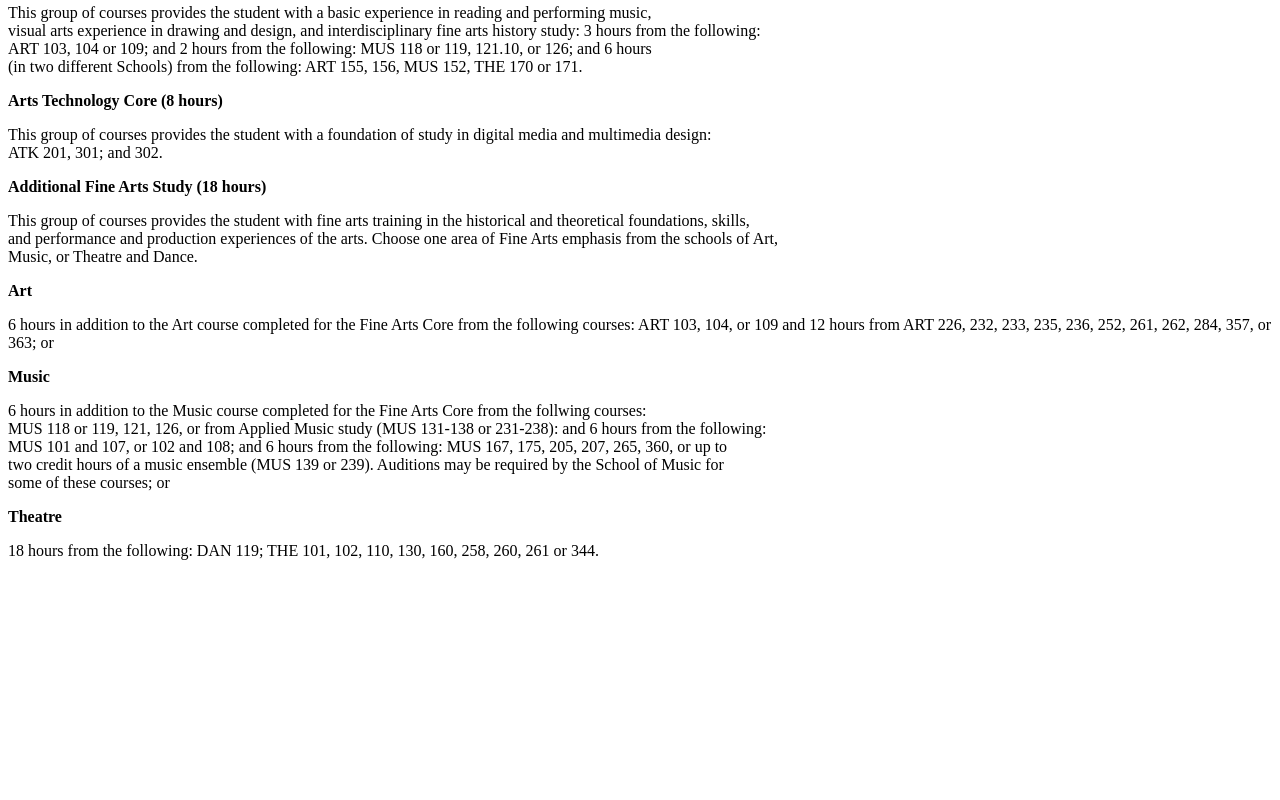
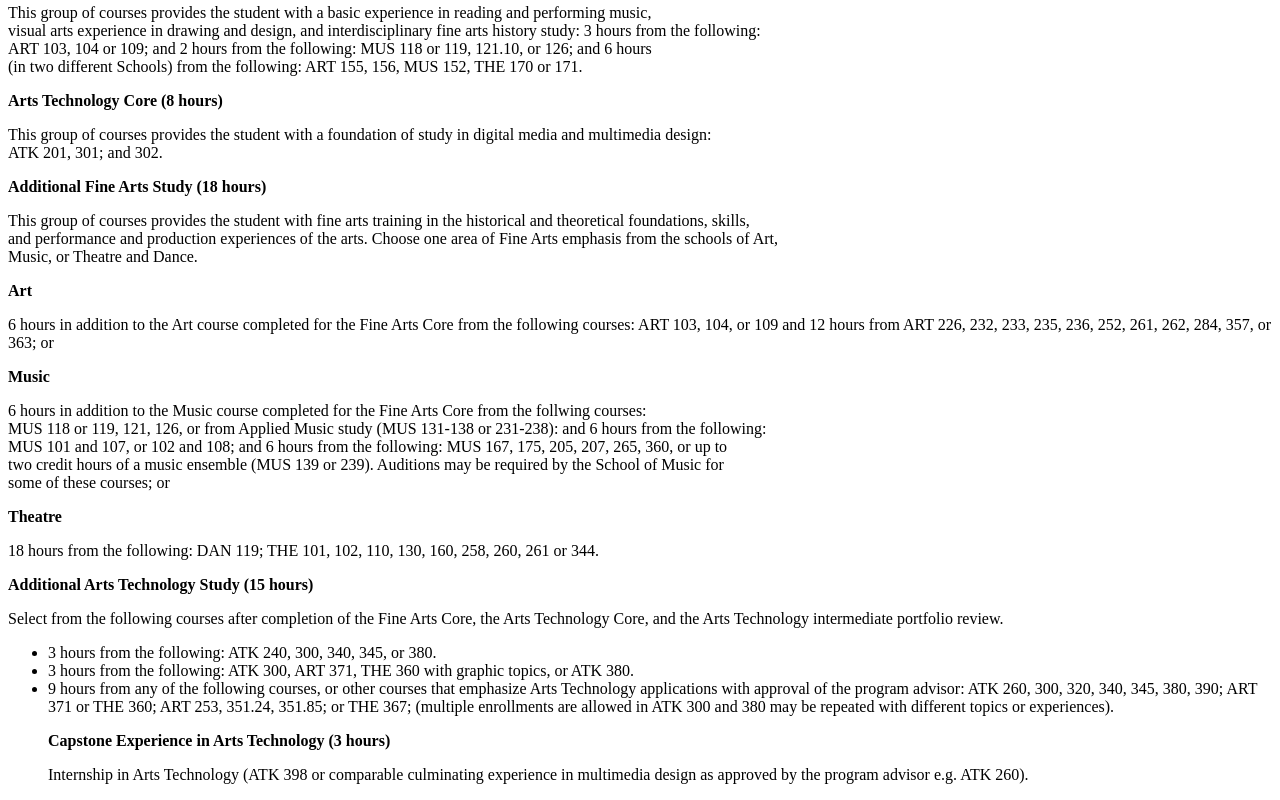
Before and after one commit to kmyarrow/ATK301, a plain HTML site: page assignment3.html in a window 1280 px wide. Shown: the part 617-1417 px from the top of the page. Before the commit the page ends 1193 px from the top, so only its background shows below. Drawn offline with Linux system fonts and the light colour scheme.

Commit message:
Update assignment3.html

```diff
--- a/assignment3.html
+++ b/assignment3.html
@@ -6,10 +6,10 @@
   </head>
   <body>
     <h1>Arts Technology Program(ATK)</h1>
-    <p> <strong>110center for visual arts</strong>
+    <p> <strong>110 Center for Visual Arts</strong>
     <br><strong>Phone:</strong> (309) 438-3921
     <br><strong>Director:</strong> Aaron Paolucci
-    <br><strong>Degrees Offered</strong> B.A.,B.S.</p>
+    <br><strong>Degrees Offered:</strong> B.A.,B.S.</p>
      <h2>MAJOR IN ARTS TECHNOLOGY</h2>
     <p>The major in Arts Technology is a 55-hour interdisciplinary program in the College of Fine Arts
       <br>that emphasizes theory, design, and practice in the application of computer technology to art,music, and theatre.
@@ -63,6 +63,21 @@
 
     <p>18 hours from the following: DAN 119; THE 101, 102, 110, 130, 160, 258, 260, 261 or 344.</p>
 
+    <p><b> Additional Arts Technology Study (15 hours)</b></p>
+
+<p>Select from the following courses after completion of the Fine Arts Core, the Arts Technology Core,
+  and the Arts Technology intermediate portfolio review.</p>
+<ul>
+  <li>3 hours from the following: ATK 240, 300, 340, 345, or 380.</li>
+  <li>3 hours from the following: ATK 300, ART 371, THE 360 with graphic topics, or ATK 380.</li>
+<li>9 hours from any of the following courses, or other courses that emphasize Arts Technology applications with
+    approval of the program advisor: ATK 260, 300, 320, 340, 345, 380, 390; ART 371 or THE 360; ART 253, 351.24, 351.85;
+    or THE 367; (multiple enrollments are allowed in ATK 300 and 380 may be repeated with different topics or experiences).</li>
+
+  <p><b>Capstone Experience in Arts Technology (3 hours)</b></p>
+
+<p>Internship in Arts Technology (ATK 398 or comparable culminating experience in multimedia design as approved by the
+  program advisor e.g. ATK 260).</p>
     <!-- Comment -->
   </body>
 </html>
```
